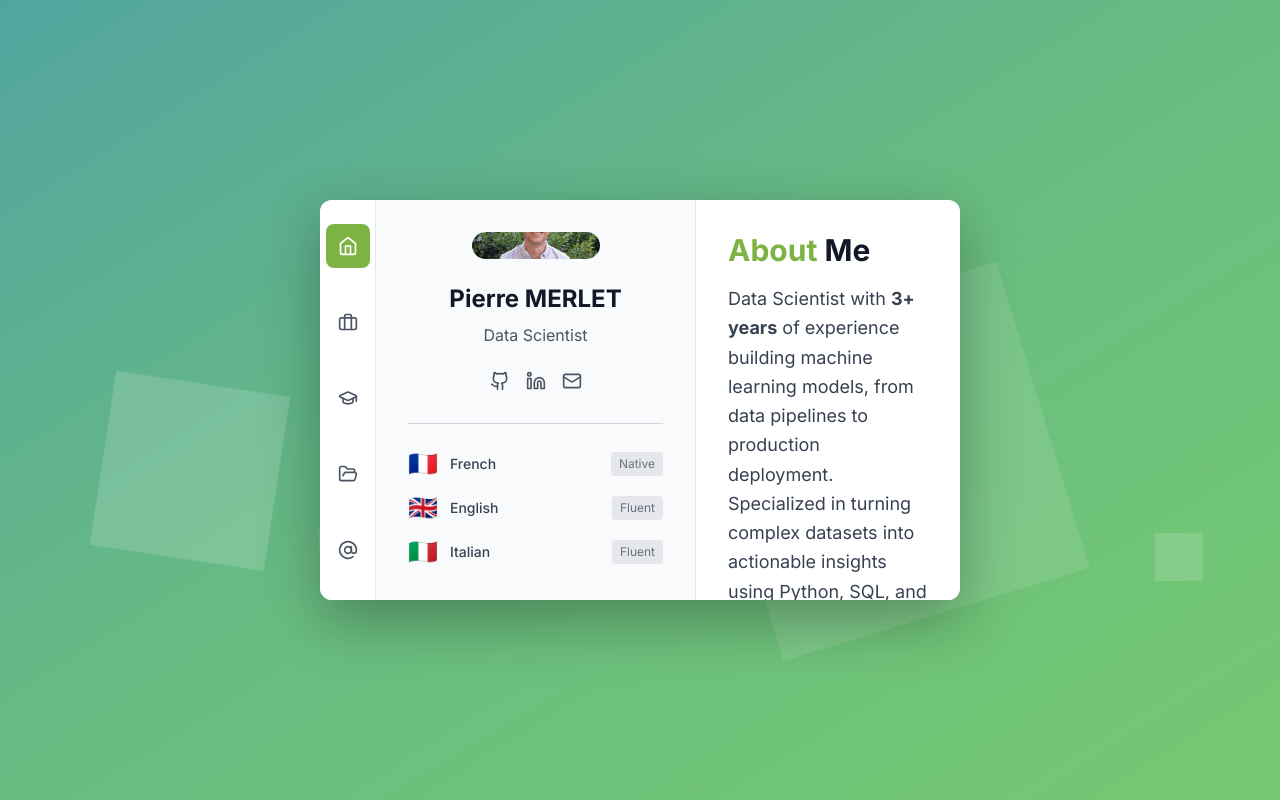
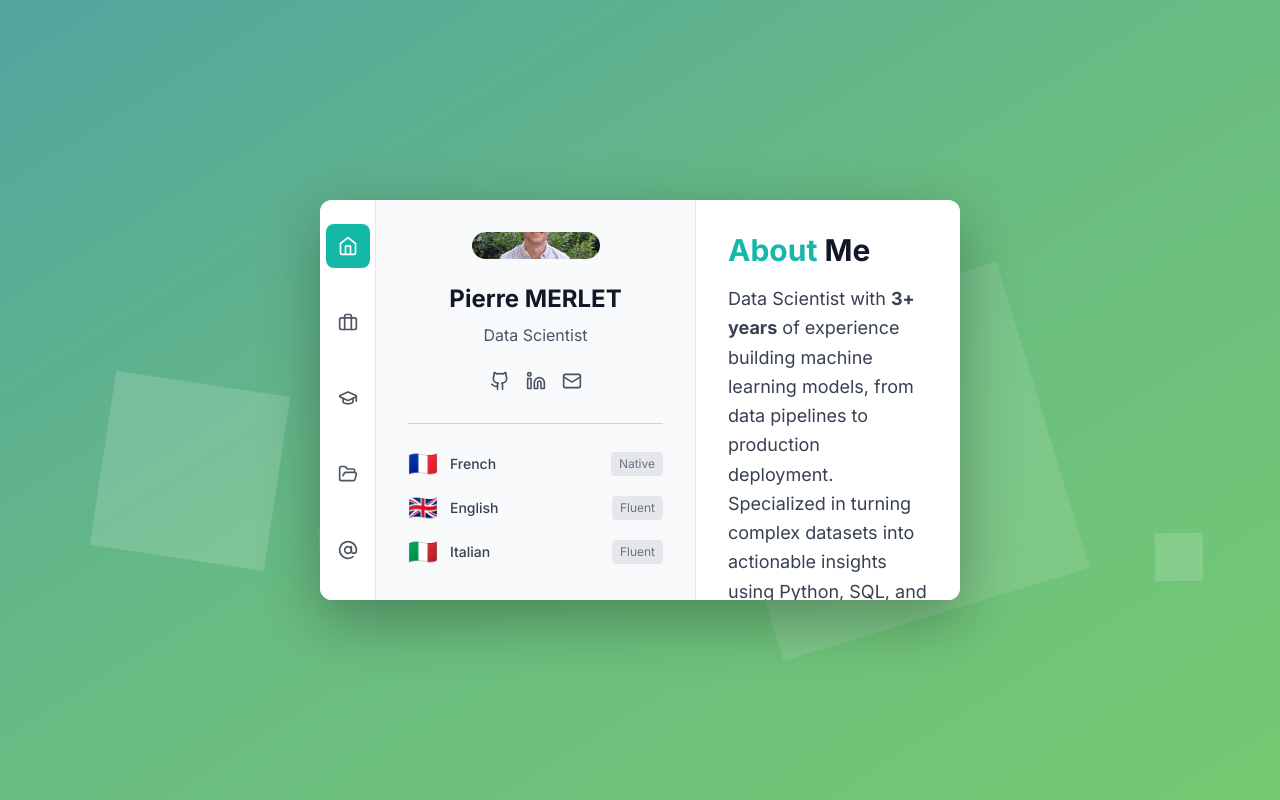
Before and after one commit to PierreMrt/nextjs-portfolio, a Next.js app: page / in a window 1280 px wide. Built offline with nearby package versions, Linux system fonts and the light colour scheme.

Commit message:
Clean up tailwind.config.ts: remove unused pages path, teal colors, and typography config

```diff
--- a/tailwind.config.ts
+++ b/tailwind.config.ts
@@ -2,7 +2,6 @@ import type { Config } from 'tailwindcss'
 
 const config: Config = {
   content: [
-    './pages/**/*.{js,ts,jsx,tsx,mdx}',
     './components/**/*.{js,ts,jsx,tsx,mdx}',
     './app/**/*.{js,ts,jsx,tsx,mdx}',
   ],
@@ -11,18 +10,6 @@ const config: Config = {
       colors: {
         primary: '#0066CC',
         secondary: '#333333',
-        teal: {
-          50: '#f0fdf4',
-          100: '#dcfce7',
-          200: '#bbf7d0',
-          300: '#86efac',
-          400: '#4ade80',
-          500: '#7CB342',
-          600: '#65a534',
-          700: '#4d7c28',
-          800: '#3d6322',
-          900: '#2f4f1a',
-        },
       },
       animation: {
         'float-up-1': 'floatUp 20s linear infinite',
@@ -50,52 +37,8 @@ const config: Config = {
           },
         },
       },
-      typography: {
-        DEFAULT: {
-          css: {
-            maxWidth: 'none',
-            color: '#333',
-            h2: {
-              fontWeight: '700',
-              fontSize: '1.5em',
-              marginTop: '2em',
-              marginBottom: '1em',
-            },
-            h3: {
-              fontWeight: '600',
-              fontSize: '1.25em',
-              marginTop: '1.6em',
-              marginBottom: '0.6em',
-            },
-            p: {
-              marginTop: '1.25em',
-              marginBottom: '1.25em',
-            },
-            strong: {
-              fontWeight: '600',
-              color: '#111',
-            },
-            ul: {
-              marginTop: '1.25em',
-              marginBottom: '1.25em',
-            },
-            li: {
-              marginTop: '0.5em',
-              marginBottom: '0.5em',
-            },
-            code: {
-              backgroundColor: '#f3f4f6',
-              padding: '0.2em 0.4em',
-              borderRadius: '0.25rem',
-              fontWeight: '600',
-            },
-          },
-        },
-      },
     },
   },
-  plugins: [
-    require('@tailwindcss/typography'),
-  ],
+  plugins: [],
 }
 export default config
```
